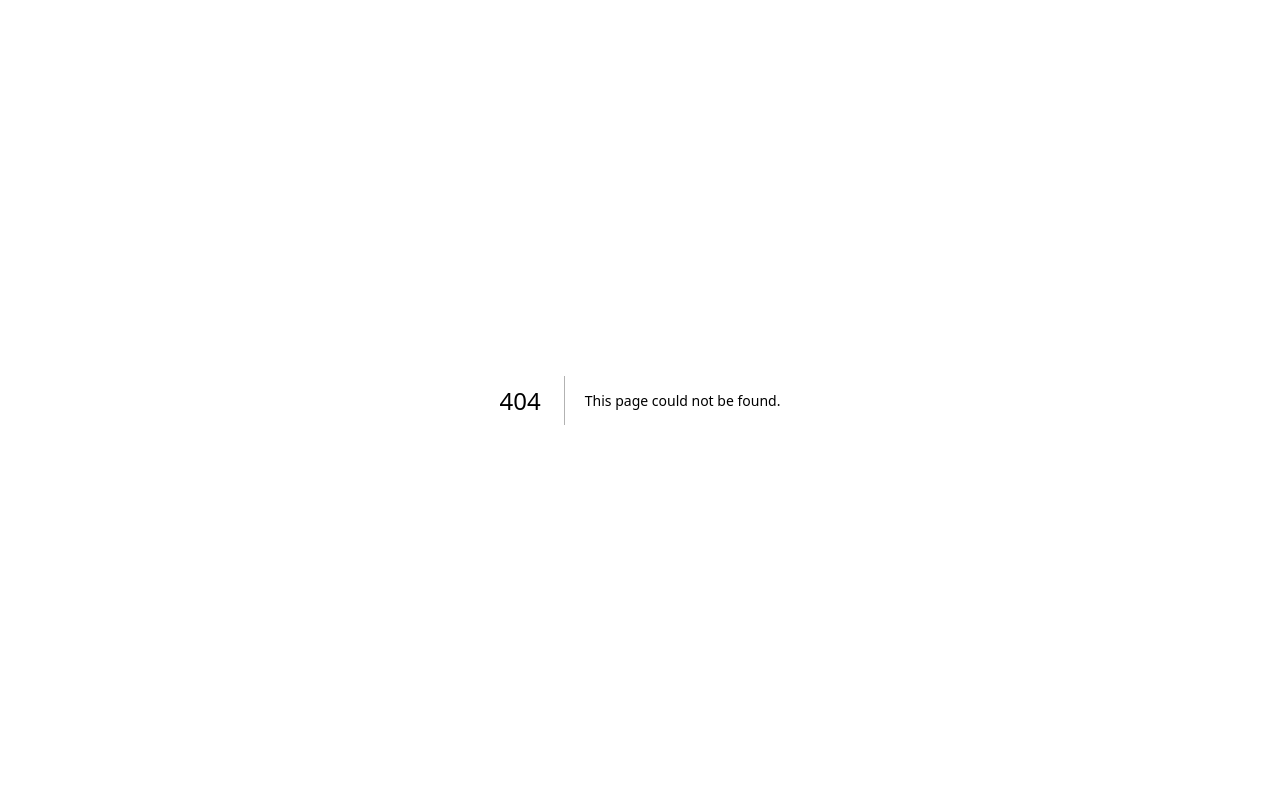
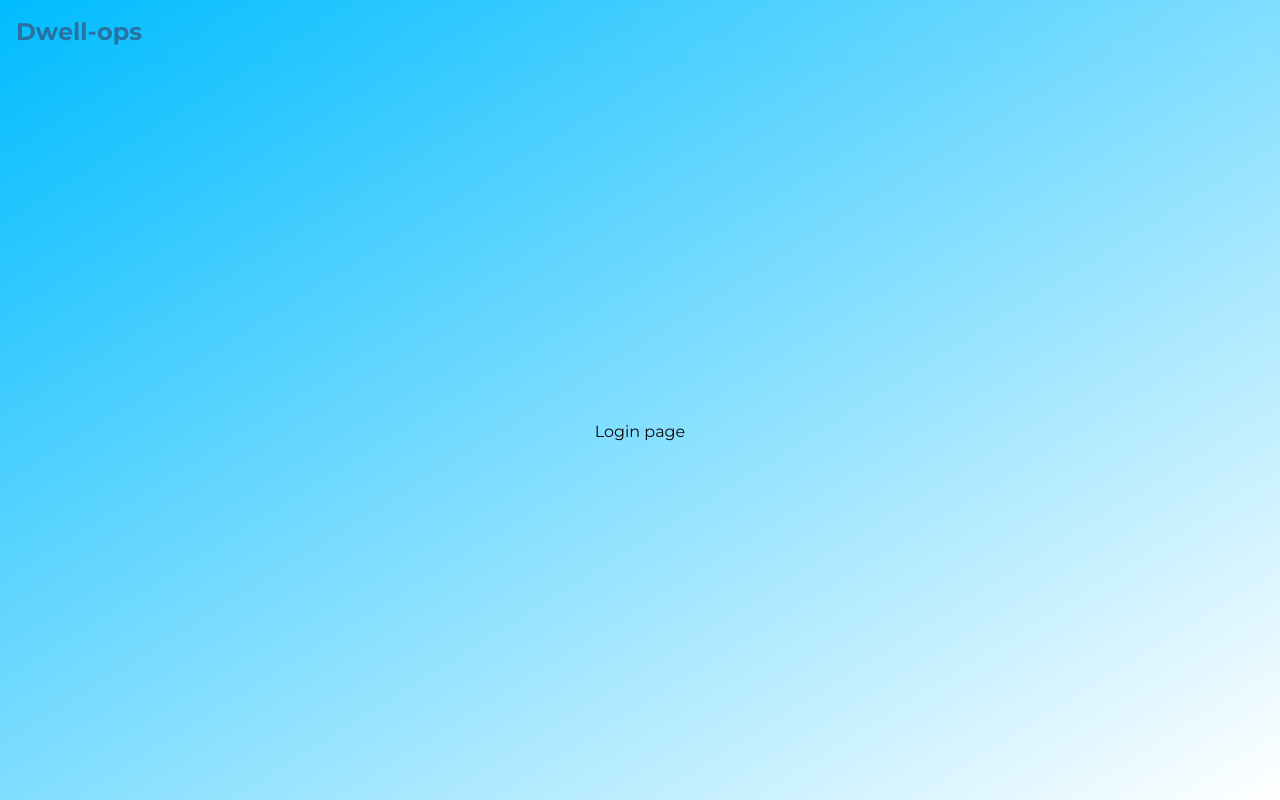
Before and after one commit to klaus-gudy/dwell-ops, a Next.js app: page /login in a window 1280 px wide. Before the commit this address had no page. Built offline with nearby package versions, Linux system fonts and the light colour scheme.

Commit message:
Added authentication pages and layout

```diff
--- /dev/null
+++ b/app/(auth)/layout.tsx
@@ -0,0 +1,22 @@
+import Link from "next/link";
+
+const AuthLayout = ({ children }: { children: React.ReactNode }) => {
+  return (
+    <div className="min-h-screen bg-gradient-to-br from-sky-400 to-ocean-600 flex flex-col">
+      <header className="sticky top-0 z-50 w-full bg-transparent backdrop-blur-sm dark:bg-gray-900/30">
+        <div className="container mx-auto px-4">
+          <div className="flex h-16 items-center justify-between">
+            <Link href="/" className="text-2xl font-bold text-primary">
+              Dwell-ops
+            </Link>
+          </div>
+        </div>
+      </header>
+      <main className="flex-grow flex items-center justify-center p-4">
+        {children}
+      </main>
+    </div>
+  );
+};
+
+export default AuthLayout;
--- /dev/null
+++ b/app/(auth)/login/page.tsx
@@ -0,0 +1,7 @@
+import React from 'react'
+
+export default function LoginPage() {
+  return (
+    <div>Login page</div>
+  )
+}
--- /dev/null
+++ b/app/(auth)/register/page.tsx
@@ -0,0 +1,7 @@
+import React from 'react'
+
+export default function RegisterPage() {
+  return (
+    <div>Register page</div>
+  )
+}
--- a/app/page.tsx
+++ b/app/page.tsx
@@ -1,7 +1,11 @@
+"use client";
+
 import { Button } from "@/components/ui/button"
 
 export default function Home() {
   return (
-    <Button>Click me</Button>
+    <div>
+      <Button>Click me</Button>
+    </div>
   );
 }
```
